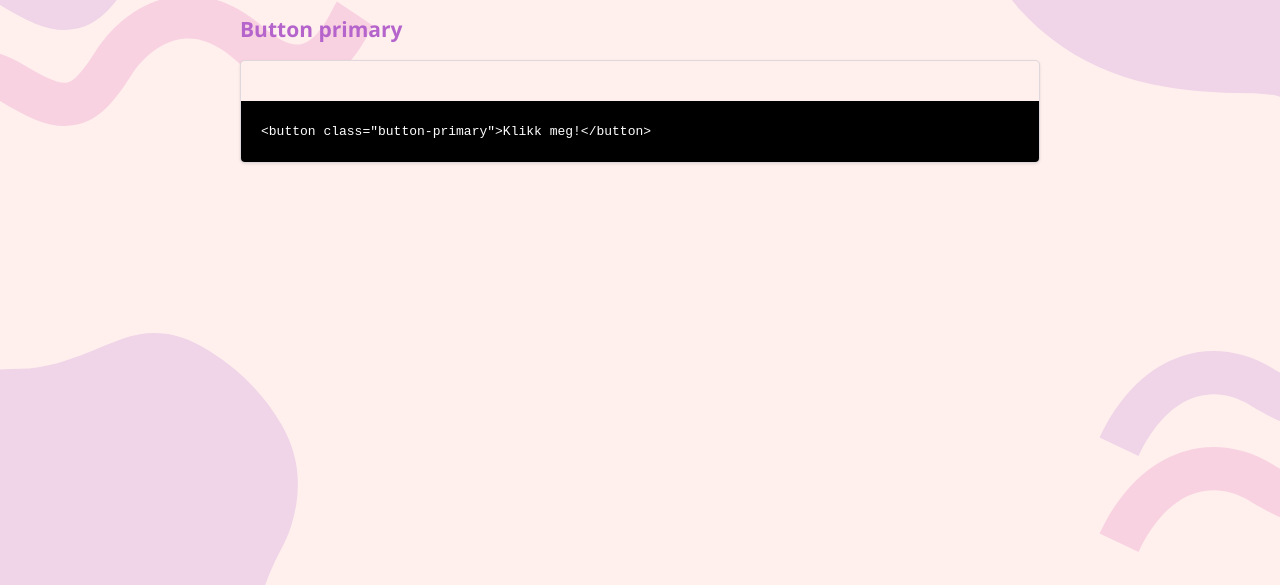
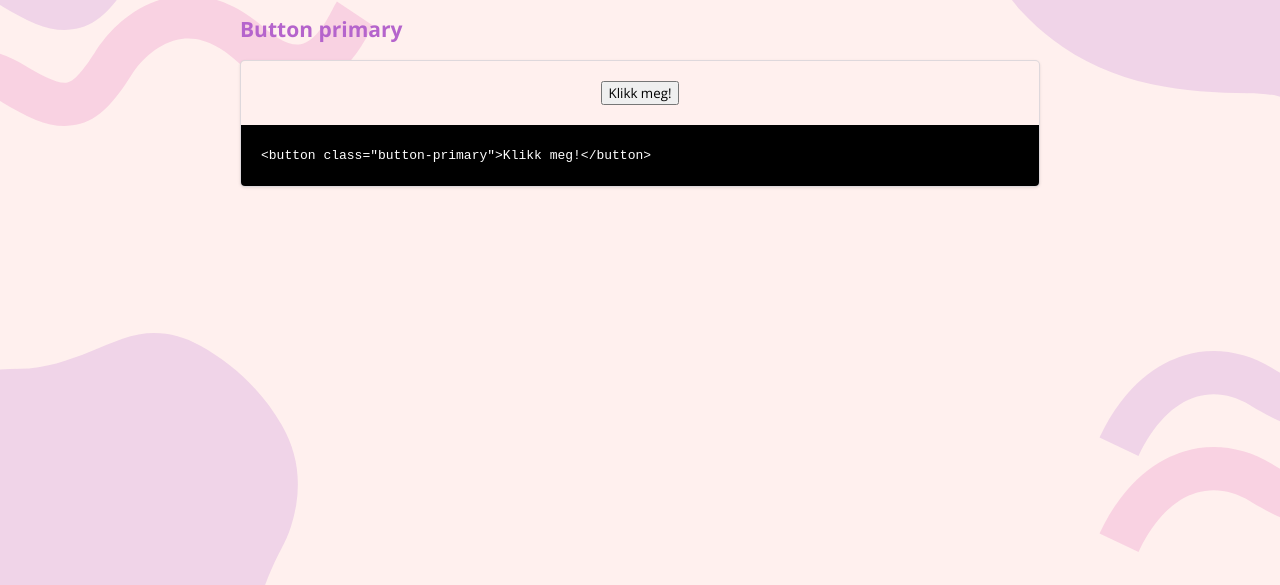
Before and after one commit to vnys-tenk/vnys-tenk.github.io, a plain HTML site: page button.html in a window 1280 px wide. Shown: the part 215-800 px from the top of the page. Drawn offline with nearby package versions, Linux system fonts and the light colour scheme.

Commit message:
✨ Lag button

```diff
--- a/button.html
+++ b/button.html
@@ -42,7 +42,7 @@
           <div class="preview">
             <div class="preview-component">
               <!-- Button komponenten skal inn etter denne kommentaren -->
-
+              <button>Klikk meg!</button>
               <!-- Button komponenten slutter før denne kommentaren -->
             </div>
             <div class="preview-code">
```
